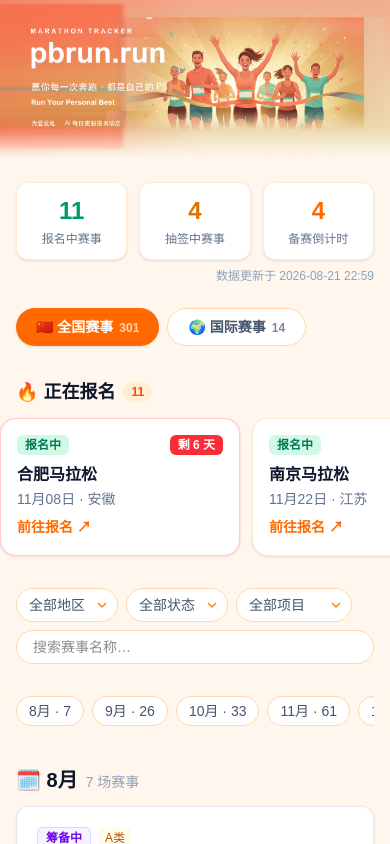
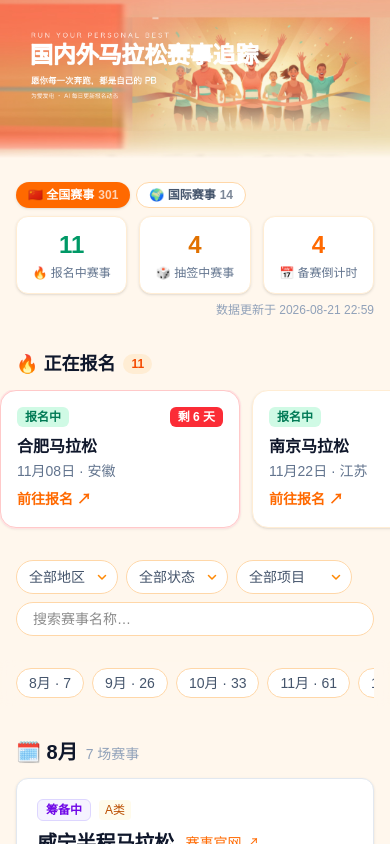
Before and after one commit to shirlytomato/marathon-tracker, a Next.js app: page / in a window 390 px wide. Shown: the top 844 px of the page. Built offline with nearby package versions, Linux system fonts and the light colour scheme.

Commit message:
style: 头图大标题改产品名「国内外马拉松赛事追踪」并消除分层感；切换按钮缩小移至统计卡上方；新增返回顶部悬浮按钮

```diff
--- a/src/components/StatsBar.tsx
+++ b/src/components/StatsBar.tsx
@@ -2,9 +2,9 @@ export default function StatsBar({ open, drawing, countdown, updatedAt }: {
   open: number; drawing: number; countdown: number; updatedAt: string;
 }) {
   const items = [
-    { label: "报名中赛事", value: open, color: "text-emerald-600" },
-    { label: "抽签中赛事", value: drawing, color: "text-amber-600" },
-    { label: "备赛倒计时", value: countdown, color: "text-orange-500" },
+    { label: "🔥 报名中赛事", value: open, color: "text-emerald-600" },
+    { label: "🎲 抽签中赛事", value: drawing, color: "text-amber-600" },
+    { label: "📅 备赛倒计时", value: countdown, color: "text-orange-500" },
   ];
   return (
     <div>
--- a/src/components/Tracker.tsx
+++ b/src/components/Tracker.tsx
@@ -1,6 +1,6 @@
 "use client";
 
-import { useMemo, useState } from "react";
+import { useEffect, useMemo, useState } from "react";
 import type { Race } from "@/types/race";
 import { deriveStatus, sortRaces, computeStats } from "@/lib/status";
 import StatsBar from "./StatsBar";
@@ -50,6 +50,14 @@ export default function Tracker({ races, nowIso }: { races: Race[]; nowIso: stri
   const now = useMemo(() => new Date(nowIso), [nowIso]);
   const [tab, setTab] = useState<"domestic" | "international">("domestic");
   const [filters, setFilters] = useState<Filters>(DEFAULT_FILTERS);
+  // 返回顶部：滚动超过一屏后显示悬浮按钮
+  const [showTop, setShowTop] = useState(false);
+  useEffect(() => {
+    const onScroll = () => setShowTop(window.scrollY > 600);
+    onScroll();
+    window.addEventListener("scroll", onScroll, { passive: true });
+    return () => window.removeEventListener("scroll", onScroll);
+  }, []);
 
   const domestic = useMemo(() => races.filter(r => r.country === "中国"), [races]);
   const international = useMemo(() => races.filter(r => r.country !== "中国"), [races]);
@@ -116,32 +124,31 @@ export default function Tracker({ races, nowIso }: { races: Race[]; nowIso: stri
     <div className="min-h-screen bg-orange-50">
       {/* 品牌头图：21:9 宽幅 banner（源自朋友圈主图素材），底部淡出已做进图片本体 */}
       <header>
-        <h1 className="sr-only">pbrun.run — 马拉松赛事追踪，愿你每一次奔跑，都是 Personal Best</h1>
+        <h1 className="sr-only">国内外马拉松赛事追踪 — 愿你每一次奔跑，都是 Personal Best</h1>
         <img
           src="/hero.jpg"
-          alt="pbrun.run — Run Your Personal Best，愿你每一次奔跑都是自己的 PB"
+          alt="国内外马拉松赛事追踪 — Run Your Personal Best，愿你每一次奔跑都是自己的 PB"
           className="block w-full"
         />
       </header>
 
       <main className="mx-auto mt-6 max-w-5xl px-4 pb-10">
-        <StatsBar open={stats.open} drawing={stats.drawing} countdown={stats.countdown} updatedAt={updatedAt} />
-
-        {/* 国内 / 国际切换 */}
-        <div className="mt-6 flex gap-2">
+        {/* 国内 / 国际切换：小按钮置于统计卡片上方 */}
+        <div className="mb-2 flex gap-1.5">
           {([["domestic", "🇨🇳 全国赛事"], ["international", "🌍 国际赛事"]] as const).map(([k, label]) => (
             <button
               key={k}
               onClick={() => { setTab(k); setFilters(DEFAULT_FILTERS); }}
-              className={`rounded-full px-5 py-2 text-sm font-semibold transition-colors ${
+              className={`rounded-full px-3 py-1 text-xs font-semibold transition-colors ${
                 tab === k ? "bg-orange-500 text-white shadow-sm" : "border border-orange-200 bg-white text-slate-600 hover:bg-orange-50"
               }`}
             >
               {label}
-              <span className="ml-1.5 text-xs opacity-70">{k === "domestic" ? domestic.length : international.length}</span>
+              <span className="ml-1 opacity-70">{k === "domestic" ? domestic.length : international.length}</span>
             </button>
           ))}
         </div>
+        <StatsBar open={stats.open} drawing={stats.drawing} countdown={stats.countdown} updatedAt={updatedAt} />
 
         {/* 报名雷达：正在报名的赛事置顶 */}
         {openRaces.length > 0 && (
@@ -216,6 +223,17 @@ export default function Tracker({ races, nowIso }: { races: Race[]; nowIso: stri
           {ICP_NUMBER && <p className="mt-1 text-xs text-slate-400">{ICP_NUMBER}</p>}
         </footer>
       </main>
+
+      {/* 返回顶部：月份导航跳转后可一键回顶 */}
+      {showTop && (
+        <button
+          onClick={() => window.scrollTo({ top: 0, behavior: "smooth" })}
+          aria-label="返回顶部"
+          className="fixed bottom-6 right-4 z-20 flex h-11 w-11 items-center justify-center rounded-full bg-orange-500 text-lg text-white shadow-lg transition-colors hover:bg-orange-600 sm:right-6"
+        >
+          ↑
+        </button>
+      )}
     </div>
   );
 }
```
Also changed, not shown: public/hero.jpg.
